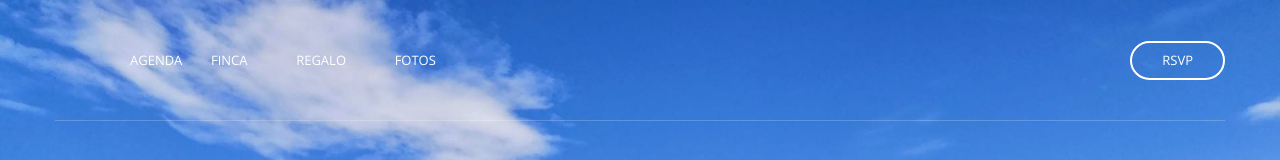
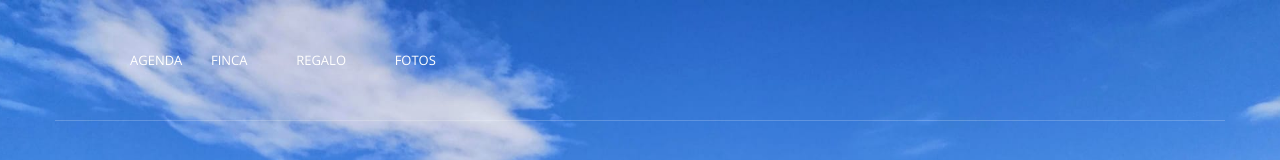
Before and after one commit to javiarrobas/tereyger, a website: page index.html in a window 1280 px wide. Shown: the top 160 px of the page. Drawn offline with nearby package versions, Linux system fonts and the light colour scheme; some packages are replaced by stand-ins of ours; files whose address does not match are found by name.

Commit message:
Remove RSVP.

```diff
--- a/index.html
+++ b/index.html
@@ -65,9 +65,6 @@
     <section class="navigation">
         <header>
             <div class="header-content">
-                <!-- <div class="logo"><a href="#">
-                    <img src="img/logowedding.png" alt="Logo"></a>
-                </div> -->
                 <div class="header-nav">
                     <nav>
                         <ul class="primary-nav">
@@ -75,9 +72,6 @@
                             <li><a href="#finca" class="login">Finca</a></li>
                             <li><a href="#regalo" class="login">Regalo</a></li>
                             <li><a href="#eng-fotos">Fotos</a></li>
-                        </ul>
-                        <ul class="member-actions">
-                            <li><a href="#rsvp" class="btn-white btn-small" onclick="window.location.href = '#rsvp'; return false;">RSVP</a></li>
                         </ul>
                     </nav>
                 </div>
```
